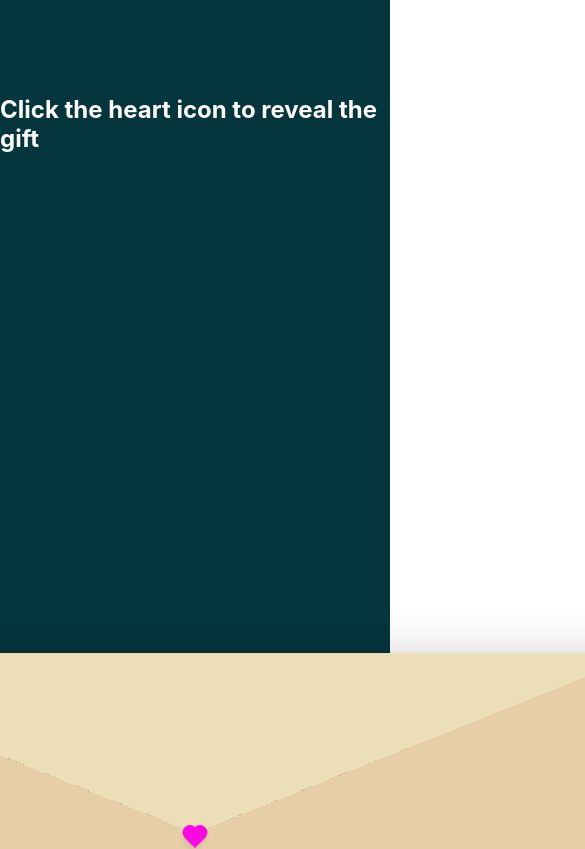
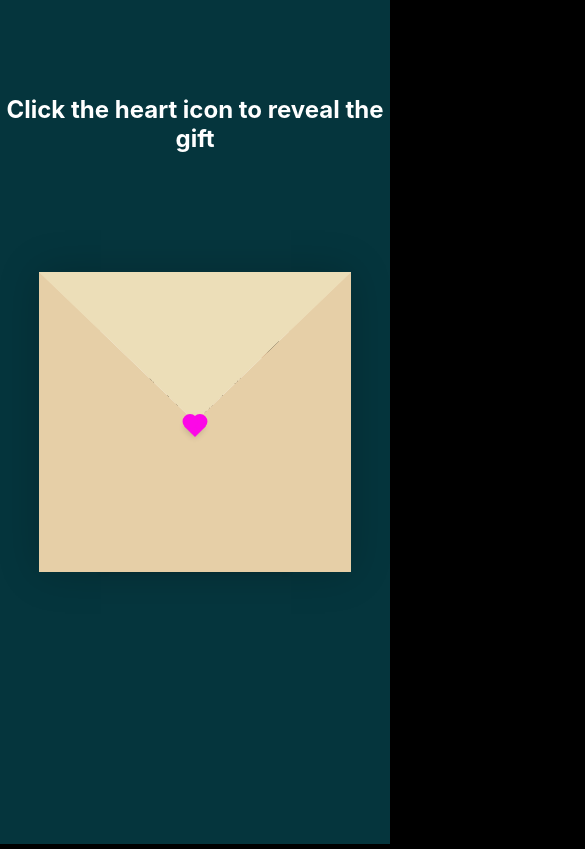
Before and after one commit to Hydro012001/crush, a React (Create React App) app: page /letter in a window 390 px wide. Shown: the top 849 px of the page, 585 px wide, since content can reach past the window. Built offline with nearby package versions, Linux system fonts and the light colour scheme.

Commit message:
respons on mobile

```diff
--- a/src/App.css
+++ b/src/App.css
@@ -61,7 +61,9 @@
   background-image: url("./image/bottom.jpg");
   background-size: contain;
 }
-
+body {
+  background-color: #000000;
+}
 .toastmsg {
   background-color: #fff;
 
@@ -109,23 +111,9 @@
   position: relative;
   align-items: center;
   justify-content: center;
-  background-color: black;
+
+  width: 100%;
   height: 100vh;
-}
-.slides {
-  width: inherit;
-  height: inherit;
-  display: flex;
-  align-items: center;
-  justify-content: center;
-}
-.images {
-  border-radius: 20px;
-  width: inherit;
-  height: inherit;
-}
-.slides-hidden {
-  display: none;
 }
 .arrow {
   position: absolute;
@@ -135,13 +123,31 @@
   border-radius: 50%;
   padding: 1rem;
   cursor: pointer;
+  z-index: 1;
 }
 .arrow-right {
-  right: 1rem;
+  right: 3%;
 }
 .arrow-left {
-  left: 1rem;
+  left: 3%;
 }
+.slides {
+  width: 30%;
+  height: 35rem;
+  display: flex;
+  align-items: center;
+  justify-content: center;
+  position: relative;
+}
+.images {
+  border-radius: 10px;
+  width: 100%;
+  height: 35rem;
+}
+.slides-hidden {
+  display: none;
+}
+
 .indecators {
   position: absolute;
   bottom: 1rem;
@@ -167,7 +173,8 @@
 }
 
 .response-container {
-  width: 50%;
+  width: 90%;
+  padding: 1rem;
   height: 50vh;
   background-color: #3498db;
   display: flex;
@@ -189,8 +196,8 @@
   justify-content: center;
 }
 .reveal-gift {
-  width: 20rem;
-  height: 2.5rem;
+  padding: 1rem;
+
   border-radius: 1rem;
   border: none;
   outline: none;
@@ -211,6 +218,7 @@
   justify-content: space-evenly;
   position: absolute;
   bottom: 1rem;
+  width: inherit;
 }
 
 .rose {
@@ -243,3 +251,13 @@
   font-size: 20px;
   color: white;
 }
+
+@media only screen and (max-width: 600px) {
+  .slides {
+    width: 100%;
+    height: 100vh;
+  }
+  .images {
+    height: 90vh;
+  }
+}
--- a/src/Components/Envelope.css
+++ b/src/Components/Envelope.css
@@ -19,10 +19,9 @@
   flex-direction: column;
 }
 .container {
-  margin-top: 20vh;
   height: 100vh;
   display: flex;
-  align-items: flex-end;
+  align-items: center;
   justify-content: center;
   margin-bottom: 10px;
 }
@@ -33,14 +32,14 @@
 .envelope-wrapper > .envelope {
   position: relative;
   width: 900px;
-  height: 360px;
+  height: 300px;
 }
 .envelope-wrapper > .envelope::before {
   content: "";
   position: absolute;
   top: 0;
   z-index: 2;
-  border-top: 180px solid var(--envelope-tab);
+  border-top: 150px solid var(--envelope-tab);
   border-right: 450px solid transparent;
   border-left: 450px solid transparent;
   transform-origin: top;
@@ -52,9 +51,9 @@
   z-index: 2;
   width: 0px;
   height: 0px;
-  border-top: 180px solid transparent;
+  border-top: 150px solid transparent;
   border-right: 450px solid var(--envelope-cover);
-  border-bottom: 180px solid var(--envelope-cover);
+  border-bottom: 150px solid var(--envelope-cover);
   border-left: 450px solid var(--envelope-cover);
 }
 p {
@@ -66,12 +65,21 @@ p {
   right: 20%;
   bottom: 0;
   width: 54%;
-  height: 85%;
+  height: 80%;
   background: var(--primary);
   text-align: center;
   transition: all 1s ease-in-out;
   box-shadow: 0 0 5px var(--shadow-color);
   padding: 10px 10px;
+}
+.close {
+  position: absolute;
+  right: 5px;
+  top: 5px;
+  color: red;
+  box-shadow: 0 0 5px var(--shadow-color);
+  border-radius: 50%;
+  cursor: pointer;
 }
 .heart {
   position: absolute;
@@ -80,7 +88,7 @@ p {
   width: 15px;
   height: 15px;
   background: var(--heart-color);
-  z-index: 4;
+  z-index: 3;
   transform: translate(-50%, -20%) rotate(45deg);
   transition: transform 0.5s ease-in-out 1s;
   box-shadow: 0 1px 6px var(--shadow-color);
@@ -106,9 +114,10 @@ p {
   z-index: 0;
 }
 .flap > .envelope > .letter {
-  bottom: 315px;
+  bottom: 100px;
+
   transform: scale(1.5);
-  transition-delay: 1s;
+  transition-delay: 1s, 1s;
 }
 .flap > .heart {
   transform: rotate(90deg);
@@ -172,7 +181,11 @@ p {
   top: 100px;
 }
 .instruction h2 {
+  text-align: center;
   color: white;
+}
+.choosebuttontext {
+  color: red;
 }
 .emojies {
   position: absolute;
@@ -184,3 +197,52 @@ p {
   height: 3rem;
   border-radius: 50%;
 }
+
+@media only screen and (max-width: 600px) {
+  .container {
+    margin: 0px;
+  }
+  .envelope-wrapper > .envelope {
+    position: relative;
+    width: 80vw;
+    height: 300px;
+  }
+  .envelope-wrapper > .envelope::before {
+    border-right: 40vw solid transparent;
+    border-left: 40vw solid transparent;
+    border-top: 150px solid var(--envelope-tab);
+  }
+
+  .envelope-wrapper > .envelope::after {
+    border-right: 40vw solid var(--envelope-cover);
+
+    border-left: 40vw solid var(--envelope-cover);
+    border-bottom: 150px solid var(--envelope-cover);
+    border-top: 150px solid transparent;
+  }
+  .envelope > .letter {
+    position: absolute;
+    height: 80%;
+    overflow-x: auto;
+  }
+  .btn-containers {
+    display: flex;
+    align-items: center;
+    flex-direction: column;
+    gap: 1rem;
+    justify-content: center;
+  }
+  .btns {
+    height: 2rem;
+    border-radius: 1rem;
+    border: none;
+    outline: none;
+    box-shadow: rgba(0, 0, 0, 0.24) 0px 3px 8px;
+    cursor: pointer;
+    font-size: 12px;
+  }
+  .close {
+    top: 2px;
+    right: 2px;
+  }
+}
--- a/src/Components/EnvelopeMsg.js
+++ b/src/Components/EnvelopeMsg.js
@@ -4,15 +4,19 @@ import rose from "../image/back.jpg";
 import MyResponse from "./MyResponse";
 import smile from "../image/wired-lineal-261-emoji-smile.gif";
 import sad from "../image/icons8-sad (1).gif";
+import { FontAwesomeIcon } from "@fortawesome/react-fontawesome";
+import { faCircleXmark } from "@fortawesome/free-solid-svg-icons";
 function EnvelopeMsg() {
   const [isFlapOpen, setFlapOpen] = useState(false);
   const [agree, setAgree] = useState("");
   const [showResponse, setShowResponse] = useState(false);
   const [showNote, setShowNote] = useState(true);
   const [emojeType, setEmojeType] = useState("");
+  const [addZindex, setAddZindex] = useState(false);
   const toggleFlap = () => {
     setShowNote(!showNote);
     setFlapOpen(!isFlapOpen);
+    setAddZindex(!addZindex);
   };
   const handleShowResponse = (agree) => {
     setAgree(agree);
@@ -43,12 +47,21 @@ function EnvelopeMsg() {
         <div className={`container `}>
           <div className={`envelope-wrapper ${isFlapOpen ? "flap" : ""}`}>
             <div className={`envelope`}>
-              <div className="letter">
+              <div
+                className={`letter`}
+                style={{ zIndex: `${addZindex ? "4" : "0"}` }}
+              >
                 <div className="text">
                   <div className="header">
                     <strong>Dear Rose Marie Goc-ong, </strong>
                     <img src={rose} alt="rose" className="picture" />
+                    <FontAwesomeIcon
+                      icon={faCircleXmark}
+                      className="close"
+                      onClick={toggleFlap}
+                    />
                   </div>
+
                   <>
                     <p>
                       <strong> Happy New Year</strong>, I pray that this year
@@ -63,11 +76,15 @@ function EnvelopeMsg() {
                       ug lain, but naa man gani sultie lang ko daan haha. If naa
                       man gani please allow me to break all the promise that I
                       made. But if wala I will make those promise come true with
-                      you. Pili lang sa ubos if you choose other or not. That's
-                      all Rose thank you for being part of my 2023 bisan bag-o
-                      pata nagka-close. I pray that on the years nga mo agi is
-                      part lang gihapon ka sa akong kinabuhi.
+                      you. That's all Rose thank you for being part of my 2023
+                      bisan bag-o pata nagka-close. I pray that on the years nga
+                      mo agi is part lang gihapon ka sa akong kinabuhi.
                       <strong> THANK YOU SO MUCH</strong>.
+                      <br />
+                      <label className="choosebuttontext">
+                        Kaning button sa ubos to know if you will choose me or
+                        dili.
+                      </label>
                     </p>
                     <div className="btn-containers">
                       <button
--- a/src/Components/MyResponse.js
+++ b/src/Components/MyResponse.js
@@ -40,7 +40,8 @@ function MyResponse({ agree, handleClose }) {
         ) : (
           <>
             <p className="notes">
-              Can you give me your honest response? <br />
+              Can you give me your honest response from the letter and based sa
+              imong gi pili nga button ? <br />
               Why did you choose{" "}
               {agree === "Agree" ? (
                 <label className="agree-ans">
@@ -53,7 +54,7 @@ function MyResponse({ agree, handleClose }) {
             </p>
             <textarea
               class="form-control"
-              placeholder="Leave a response here"
+              placeholder="Leave a response here "
               id="floatingTextarea2"
               onChange={(e) => setResponse(e.target.value)}
             ></textarea>
--- a/src/Components/SliderImages.js
+++ b/src/Components/SliderImages.js
@@ -86,8 +86,6 @@ function SliderImages(props) {
             <img src={rose} alt="rose" className="gif rose" />
             <img src={rose} alt="rose" className="gif rose" />
             <img src={rose} alt="rose" className="gif rose" />
-            <img src={rose} alt="rose" className="gif rose" />
-            <img src={rose} alt="rose" className="gif rose" />
           </div>
           {index === data.length - 1 ? (
             <button
```
